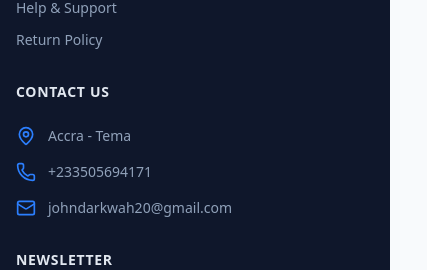
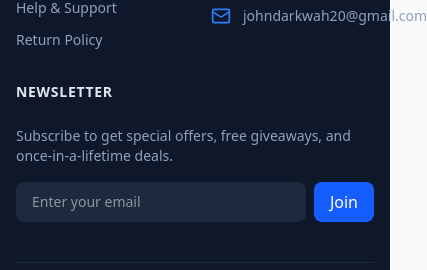
Before and after one commit to WISDOM-OSBORN/john20deals, a React (Vite) app: page / in a window 390 px wide. Shown: the part 1934-2204 px from the top of the page, 427 px wide, since content can reach past the window. Built offline with nearby package versions, Linux system fonts and the light colour scheme; no server answers; the database is empty.

Commit message:
fix: compact footer layout on mobile (side-by-side blocks)

```diff
--- a/src/components/Footer.tsx
+++ b/src/components/Footer.tsx
@@ -28,9 +28,9 @@
   return (
     <footer className="bg-slate-900 text-white pt-10 pb-8">
       <div className="max-w-7xl mx-auto px-4 sm:px-6 lg:px-8">
-        <div className="grid grid-cols-1 md:grid-cols-4 gap-8 mb-10">
+        <div className="grid grid-cols-2 md:grid-cols-4 gap-8 mb-10">
           {/* Brand */}
-          <div className="col-span-1 md:col-span-1">
+          <div className="col-span-2 md:col-span-1">
             <div className="flex items-center gap-2 mb-6">
               <img src="/logo.svg" alt="John20 Deals Logo" className="h-9 w-auto rounded-md" />
               <span className="font-bold text-lg leading-none">
@@ -96,7 +96,7 @@
           </div>
 
           {/* Newsletter */}
-          <div>
+          <div className="col-span-2 md:col-span-1">
             <h4 className="font-bold text-sm uppercase tracking-wider mb-6 text-slate-200">Newsletter</h4>
             <p className="text-sm text-slate-400 mb-4">Subscribe to get special offers, free giveaways, and once-in-a-lifetime deals.</p>
             <form onSubmit={handleSubscribe} className="flex gap-2">
```
